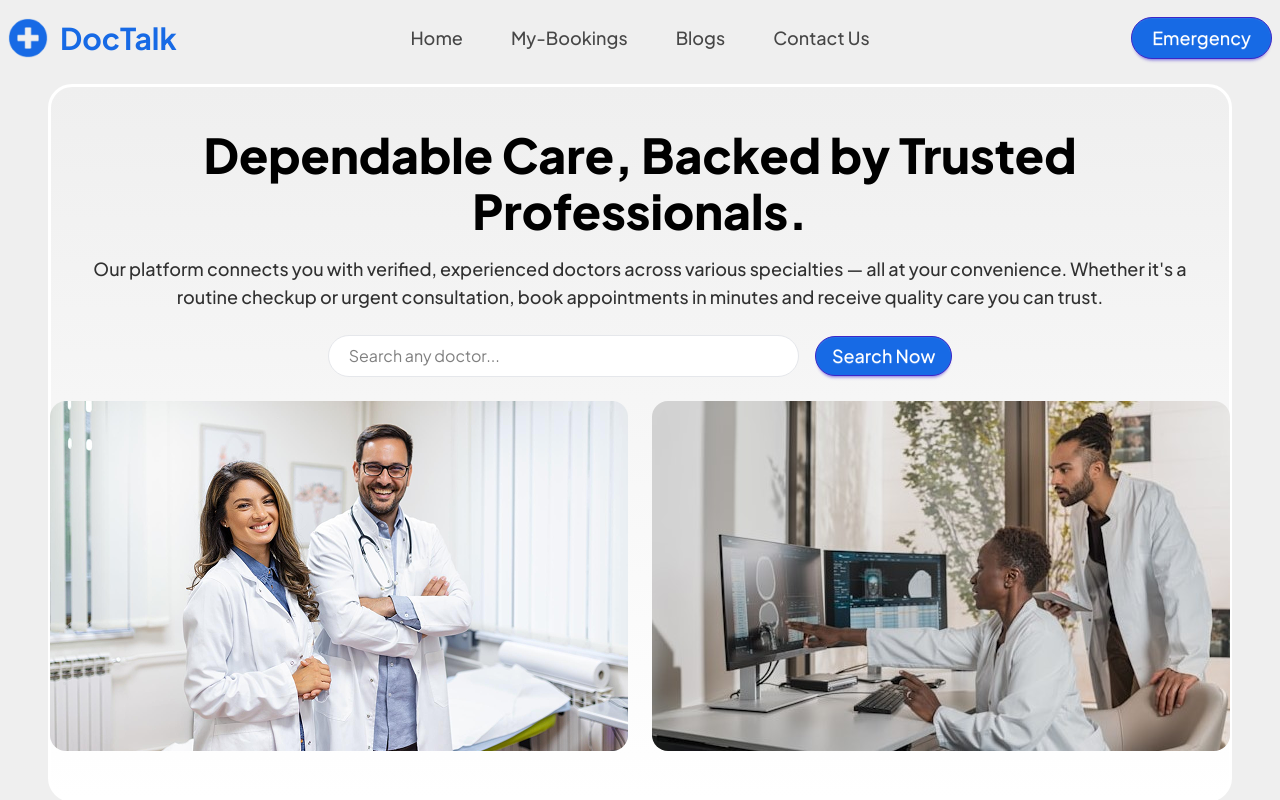
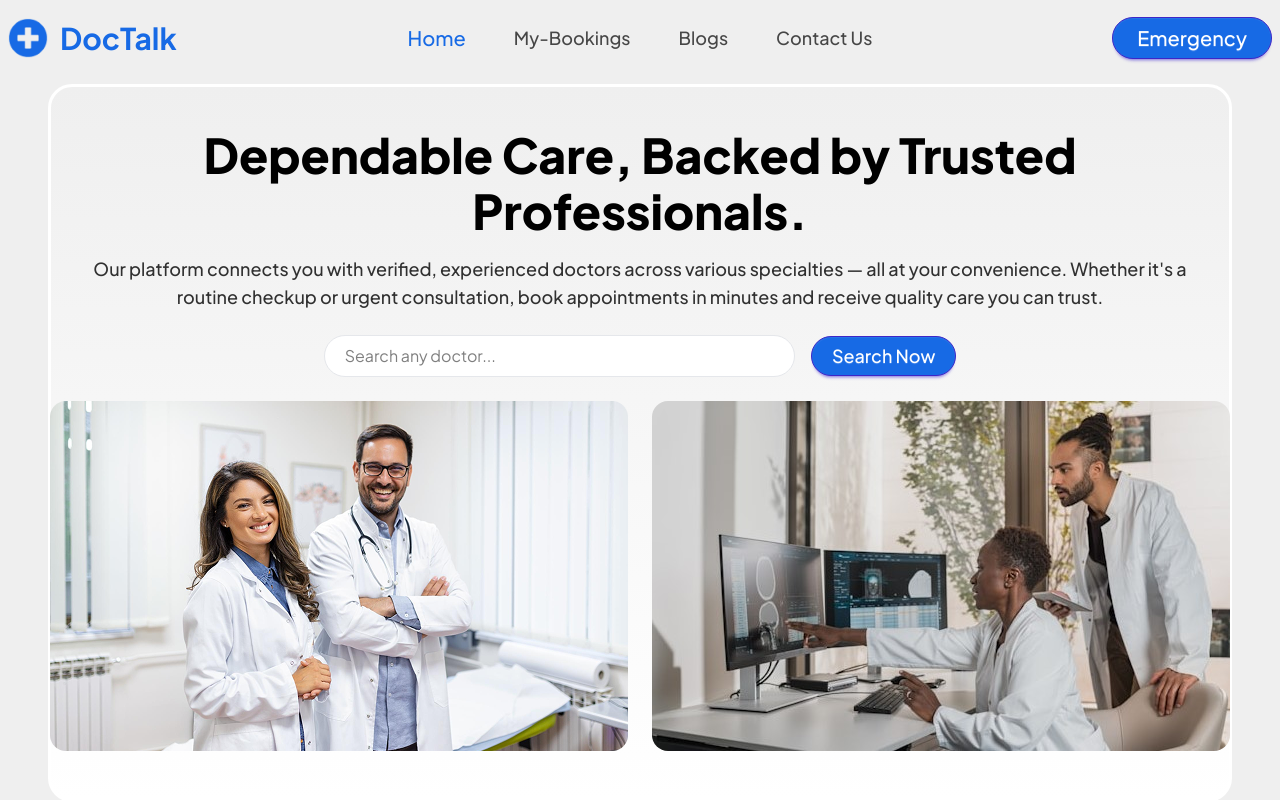
Before and after one commit to apurbagoon1/doctalk--medical-appointment-booking, a React (Vite) app: page / in a window 1280 px wide. Shown: the top 800 px of the page. Built offline with nearby package versions, Linux system fonts and the light colour scheme.

Commit message:
added functionality for active nav links

```diff
--- a/src/Components/Banner/Banner.jsx
+++ b/src/Components/Banner/Banner.jsx
@@ -12,7 +12,7 @@ const Banner = () => {
 
             <div className='flex gap-4 my-6 items-center justify-center'>
                 <input className='bg-white px-5 py-2 w-2/5 rounded-3xl border border-gray-200' type="text" name="" id="" placeholder='Search any doctor...'/>
-                <button className='btn btn-primary font-medium text-lg bg-[#176AE5] text-[#FFFFFF] rounded-3xl'>Search Now</button>
+                <button className='btn btn-primary font-medium px-5 text-lg bg-[#176AE5] text-[#FFFFFF] rounded-3xl'>Search Now</button>
             </div>
 
             <div className="flex justify-center gap-6 mb-2">
--- a/src/Components/Header/Navbar.jsx
+++ b/src/Components/Header/Navbar.jsx
@@ -1,30 +1,39 @@
 import React from 'react';
 import logo from '../../assets/images/logo.png'
-import { Link } from 'react-router';
+import { Link, NavLink } from 'react-router';
 
 const Navbar = () => {
-    const links = <>
-        <Link to = '/'><li className="mr-12 font-medium text-lg opacity-70 cursor-pointer hover:text-[#176AE5]">Home</li></Link>
-        <Link to = '/bookList'><li className="mr-12 font-medium text-lg opacity-70 cursor-pointer hover:text-[#176AE5]">My-Bookings</li></Link>
-        <Link to = '/blogs'><li className="mr-12 font-medium text-lg opacity-70 cursor-pointer hover:text-[#176AE5]">Blogs</li></Link>
-        <Link to = '/contact'><li className="font-medium text-lg opacity-70 cursor-pointer hover:text-[#176AE5]">Contact Us</li></Link>
-    </>
-    const linksDropdown = <>
-        <li className="m-2 opacity-70 cursor-pointer hover:text-[#176AE5]">Home</li>
-        <li className="m-2 opacity-70 cursor-pointer hover:text-[#176AE5]">My-Bookings</li>
-        <li className="m-2 opacity-70 cursor-pointer hover:text-[#176AE5]">Blogs</li>
-        <li className="m-2 opacity-70 cursor-pointer hover:text-[#176AE5]">Contact Us</li>
-    </>
+    const getNavLinkClass = ({ isActive }) =>
+        `font-medium text-lg cursor-pointer ${isActive ? "text-[#176AE5] text-xl" : "opacity-70 hover:text-[#176AE5]"}`;
+
+    const links = (
+        <>
+            <NavLink to="/" className={({ isActive }) => `${getNavLinkClass({ isActive })} mr-12`}>Home</NavLink>
+            <NavLink to="/bookList" className={({ isActive }) => `${getNavLinkClass({ isActive })} mr-12`}>My-Bookings</NavLink>
+            <NavLink to="/blogs" className={({ isActive }) => `${getNavLinkClass({ isActive })} mr-12`}>Blogs</NavLink>
+            <NavLink to="/contact" className={getNavLinkClass}>Contact Us</NavLink>
+        </>
+    );
+
+    const linksDropdown = (
+        <>
+            <NavLink to="/" className={getNavLinkClass}>Home</NavLink>
+            <NavLink to="/bookList" className={getNavLinkClass}>My-Bookings</NavLink>
+            <NavLink to="/blogs" className={getNavLinkClass}>Blogs</NavLink>
+            <NavLink to="/contact" className={getNavLinkClass}>Contact Us</NavLink>
+        </>
+    );
+
     return (
         <div className="navbar max-w-7xl mx-auto py-4 mb-2">
             <div className="navbar-start">
                 <div className="dropdown">
                     <div tabIndex={0} role="button" className="btn btn-ghost lg:hidden text-[#176AE5]">
-                        <svg xmlns="http://www.w3.org/2000/svg" className="h-8 w-8" fill="none" viewBox="0 0 24 24" stroke="currentColor"> <path strokeLinecap="round" strokeLinejoin="round" strokeWidth="2" d="M4 6h16M4 12h8m-8 6h16" /> </svg>
+                        <svg xmlns="http://www.w3.org/2000/svg" className="h-8 w-8" fill="none" viewBox="0 0 24 24" stroke="currentColor">
+                            <path strokeLinecap="round" strokeLinejoin="round" strokeWidth="2" d="M4 6h16M4 12h8m-8 6h16" />
+                        </svg>
                     </div>
-                    <ul
-                        tabIndex={0}
-                        className="menu menu-sm dropdown-content rounded-box z-1 mt-3 w-52 p-2 shadow">
+                    <ul tabIndex={0} className="menu menu-sm dropdown-content rounded-box z-10 mt-3 w-52 p-2 shadow bg-white">
                         {linksDropdown}
                     </ul>
                 </div>
@@ -39,7 +48,7 @@ const Navbar = () => {
                 </ul>
             </div>
             <div className="navbar-end">
-                <a className="btn btn-primary font-medium text-lg p-5 bg-[#176AE5] text-[#FFFFFF] rounded-3xl">Emergency</a>
+                <a className="btn btn-primary font-medium text-xl py-5 px-6 bg-[#176AE5] text-[#FFFFFF] rounded-4xl">Emergency</a>
             </div>
         </div>
     );
--- a/src/Pages/BookList/BookList.jsx
+++ b/src/Pages/BookList/BookList.jsx
@@ -13,7 +13,7 @@ const BookList = () => {
         const convertedBookedDoctors = bookedDoctorData.map(id => parseInt(id));
         const myBookList = data.filter(doctor => convertedBookedDoctors.includes(doctor.id));
         setBookList(myBookList);
-    }, []);
+    }, [data]);
 
     const handleCancelAppointment = (id, name) => {
         const bookedDoctorData = JSON.parse(localStorage.getItem("bookList")) || [];
```
